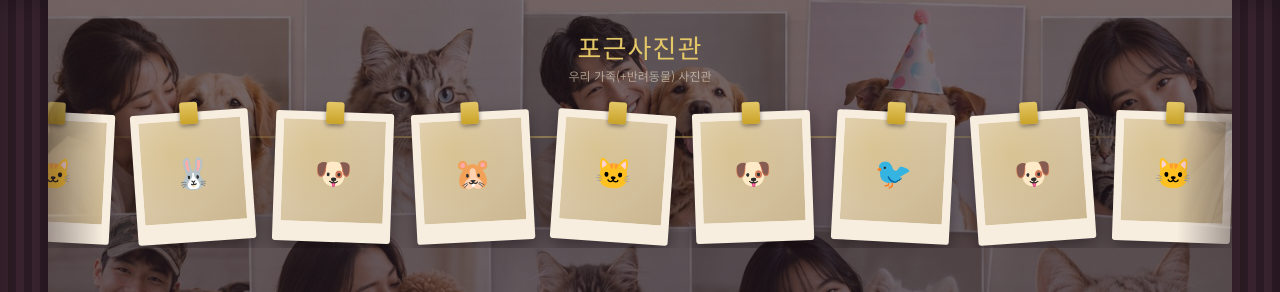
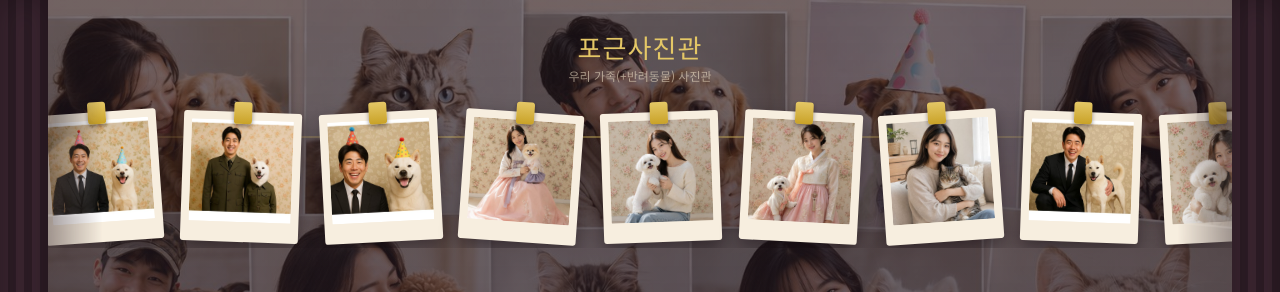
Before and after one commit to ilion4/pet-photo-studio, a website: page pet-photo-studio/public/index.html in a window 1280 px wide. Shown: the top 292 px of the page. Drawn offline with Linux system fonts and the light colour scheme; a web font is replaced by a local one.

Commit message:
메인페이지 빨랫줄에 실제 샘플 사진 13장 랜덤 적용

```diff
--- a/pet-photo-studio/public/script.js
+++ b/pet-photo-studio/public/script.js
@@ -1,16 +1,23 @@
 (() => {
-  // ---------- 0) 빨랫줄 샘플 카드 (실제 샘플 사진은 나중에 이미지 URL로 교체) ----------
-  const SAMPLE_ICONS = ['🐶', '🐱', '🐰', '🐶', '🐹', '🐱', '🐶', '🐦'];
+  // ---------- 0) 빨랫줄 샘플 카드 - 실제 결과물 샘플 사진 13장, 매번 랜덤 순서로 ----------
+  const SAMPLE_COUNT = 13;
+  const SAMPLE_IMAGES = Array.from({ length: SAMPLE_COUNT }, (_, i) => `images/samples/sample-${i + 1}.jpg`);
+  // Fisher-Yates 셔플
+  for (let i = SAMPLE_IMAGES.length - 1; i > 0; i--) {
+    const j = Math.floor(Math.random() * (i + 1));
+    [SAMPLE_IMAGES[i], SAMPLE_IMAGES[j]] = [SAMPLE_IMAGES[j], SAMPLE_IMAGES[i]];
+  }
+
   const track = document.getElementById('clotheslineTrack');
-  const makeCard = (icon, i) => {
+  const makeCard = (src, i) => {
     const el = document.createElement('div');
     el.className = 'polaroid';
     el.style.setProperty('--tilt', `${(i % 2 === 0 ? -1 : 1) * (2 + (i % 3))}deg`);
-    el.innerHTML = `<span class="clip"></span><div class="frame">${icon}</div>`;
+    el.innerHTML = `<span class="clip"></span><div class="frame"><img src="${src}" alt="샘플 사진" loading="lazy" /></div>`;
     return el;
   };
   // 두 번 반복해서 넣어야 -50% translateX 애니메이션이 매끄럽게 이어짐
-  [...SAMPLE_ICONS, ...SAMPLE_ICONS].forEach((icon, i) => track.appendChild(makeCard(icon, i)));
+  [...SAMPLE_IMAGES, ...SAMPLE_IMAGES].forEach((src, i) => track.appendChild(makeCard(src, i)));
 
   // ---------- 상태 ----------
   let orderId = null;
--- a/pet-photo-studio/public/style.css
+++ b/pet-photo-studio/public/style.css
@@ -138,6 +138,13 @@ body {
   align-items: center;
   justify-content: center;
   font-size: 30px;
+  overflow: hidden;
+}
+.polaroid .frame img {
+  width: 100%;
+  height: 100%;
+  object-fit: cover;
+  display: block;
 }
 .polaroid .clip {
   position: absolute;
```
Also changed, not shown: pet-photo-studio/public/images/samples/sample-1.jpg (added), pet-photo-studio/public/images/samples/sample-10.jpg (added), pet-photo-studio/public/images/samples/sample-11.jpg (added), pet-photo-studio/public/images/samples/sample-12.jpg (added), pet-photo-studio/public/images/samples/sample-13.jpg (added), pet-photo-studio/public/images/samples/sample-2.jpg (added), pet-photo-studio/public/images/samples/sample-3.jpg (added), pet-photo-studio/public/images/samples/sample-4.jpg (added), pet-photo-studio/public/images/samples/sample-5.jpg (added), pet-photo-studio/public/images/samples/sample-6.jpg (added), pet-photo-studio/public/images/samples/sample-7.jpg (added), pet-photo-studio/public/images/samples/sample-8.jpg (added), pet-photo-studio/public/images/samples/sample-9.jpg (added).
